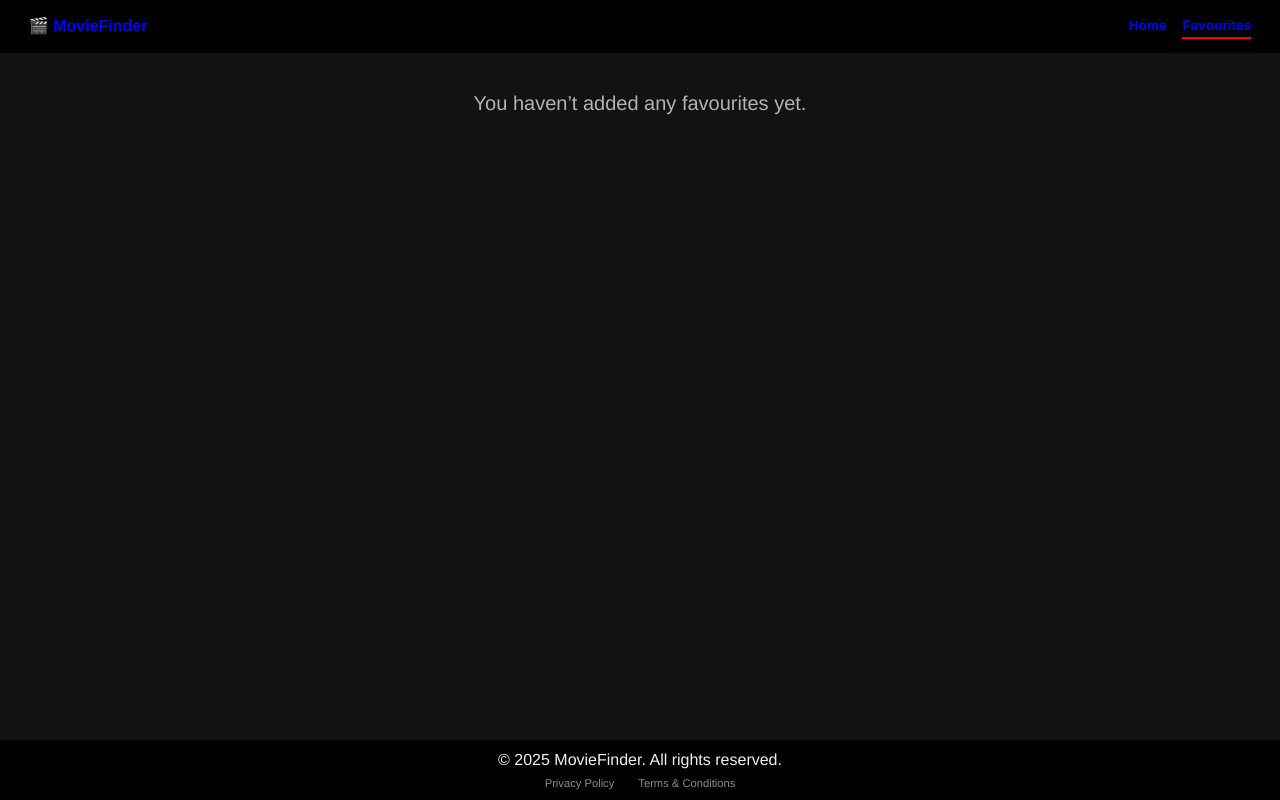
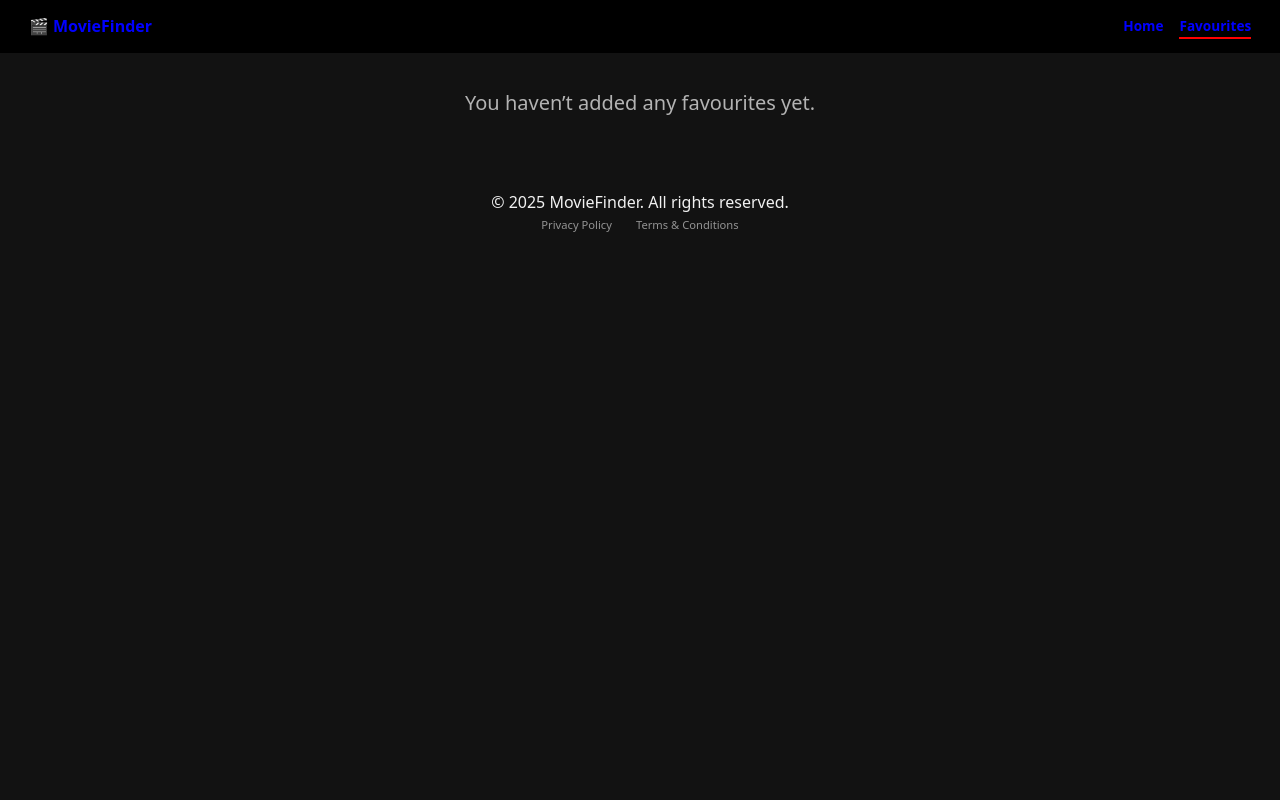
Before and after one commit to warlordtm/moviefinder, a React (Vite) app: page /moviefinder/favourites in a window 1280 px wide. Built offline with nearby package versions, Linux system fonts and the light colour scheme.

Commit message:
Update CSS to use tailwind

```diff
--- a/src/components/MovieDetails.tsx
+++ b/src/components/MovieDetails.tsx
@@ -6,7 +6,7 @@ export default function MovieDetails() {
   const { title, image, year, isFavourite, rating, overview} = location.state || {}
 
   return (
-    <section className="flex mt-10 mr-8 justify-center items-center ml-8 -space-x-16 max-sm:flex-col max-md:mt-37">
+    <section className="flex mt-13 mr-8 justify-center items-center ml-8 -space-x-16 max-sm:flex-col max-md:mt-37">
       <div className="movie-img-div w-[100%]">
         <img src={image} alt={title} className="w-[100%] rounded-lg h-120 object-cover"/>
       </div>
--- a/src/pages/Search.tsx
+++ b/src/pages/Search.tsx
@@ -56,7 +56,8 @@ function Search()
       try{
         const results = await search_movies(debounced_query, page)
         set_movie_result(results.results)
-        setTotalPages(results.totalPages)
+        setTotalPages(results.total_pages)
+        console.log(totalPages)
       }catch(err){
         set_error("Failed to load movies. Please try again.");
         set_movie_result([])
@@ -139,7 +140,7 @@ function Search()
 
       {error && !is_loading && <p className="error">{error}</p>}
 
-      {movie_results.length > 0 && <div className="pagination">
+      {movie_results.length > 1 && <div className="pagination">
         <button disabled={page === 1} onClick={() => setPage(p => p - 1)}>Previous</button>
         <span>Page {page} of {totalPages}</span>
         <button disabled={page === totalPages} onClick={() => setPage(p => p + 1)}>Next</button>
--- a/src/styles/App.css
+++ b/src/styles/App.css
@@ -1,40 +1,35 @@
 @import "tailwindcss";
 
-body{
-  margin: 0;
-  padding: 0;
-  background-color: #121212;
-  font-family: 'Franklin Gothic Medium', 'Arial Narrow', Arial, sans-serif;
+
+@layer base {
+  body {
+    @apply m-0 p-0 bg-[#121212] font-sans
   }
 
   html, body, #root {
-  height: 100%;
-  margin: 0;
-  padding: 0;
+    @apply h-[100%] m-0 p-0
+  }
 }
 
+
+/** For my components **/
+@layer components {
   .main-container {
-  min-height: 100%;
-  display: flex;
-  flex-direction: column;
+    @apply min-h-[100%] flex-col relative
   }
 
   .main-container > *:last-child {
-  margin-top: auto;
+    @apply mt-[auto]
   }
 
  .main{
-  display: flex;
-  flex-direction: column;
-  justify-content: center;
-  align-items: center;
+    @apply flex flex-col justify-center items-center
   }
 
   .movie-card-section{
-  display: flex;
-  justify-content: center;
-  align-items: center;
-  flex-wrap: wrap;
-  margin-top: 2rem;
-  width: 90%;
+    @apply flex justify-center items-center flex-wrap mt-8 w-[90%]
   }
+}
+
+
+@custom-variant dark (&:where(.dark, .dark *))
--- a/src/styles/Footer.css
+++ b/src/styles/Footer.css
@@ -1,10 +1,10 @@
 .footer {
-  background-color: black;
   color: white;
   padding: .5rem;
   text-align: center;
   font-size: 0.9rem;
-  margin-top: 2em;
+  width: 100%;
+  margin-top: 3rem;
 }
 
 .footer-content {
--- a/src/styles/MovieCard.css
+++ b/src/styles/MovieCard.css
@@ -1,40 +1,45 @@
-.movie-card-div {
-  width: 12rem;
-  display: flex;
-  flex-direction: column;
-  align-items: center;
-  justify-content: flex-start;
-  border-radius: 10px;
-  margin: 0.5rem;
-  background-color: #1f1f1f;
-  cursor: pointer;
+@import "tailwindcss";
+
+
+@layer components{
+  .movie-card-div{
+    @apply w-[12rem] flex flex-col items-center justify-start rounded-[10px] m-2 bg-[#1f1f1f] cursor-pointer transition-colors pb-2
+  }
+
+  .movie-card-div{
     transition: background-color 0.3s ease, transform 0.2s ease;
-  padding-bottom: 0.5rem;
     box-shadow: 0 0 10px rgba(229, 9, 20, 0.05);
   }
 
+  .movie-card-div:hover{
+    @apply bg-[#292929]
+  }
+
   .movie-card-div:hover {
-  background-color: #292929;
     transform: scale(1.03);
     box-shadow: 0 0 15px rgba(229, 9, 20, 0.15);
   }
 
   .movie-card-div:active {
-  background-color: #333;
+    @apply bg-[#333];
   }
 
   .movie-card{
-  width: 90%;
+    @apply w-[90%]
   }
 
   .movie-year,
-.movie-title {
-  font-size: 0.85rem;
-  padding: 0.2rem 0.5rem;
-  margin: 0;
-  color: #f1f1f1;
-  text-align: left;
-  width: 100%;
+  .movie-title{
+    @apply text-[.85rem] py-[0.2rem] px-[0.5rem] m-0 text-[#f1f1f1] text-left w-[100%]
+  }
+
+  .movie-title{
+    @apply font-bold text-lg
+  }
+
+  .movie-title{
+    font-size: .8rem;
+  }
 }
 
 .movie-title {
--- a/src/styles/Pagination.css
+++ b/src/styles/Pagination.css
@@ -2,8 +2,9 @@
   display: flex;
   justify-content: center;
   align-items: center;
-  margin-top: 12rem;
+  margin-top: 3rem;
   gap: .8rem;
+  margin-bottom: .6rem;
 }
 
 .pagination button {
```
Lines whose indentation alone changed are shown as unchanged.
